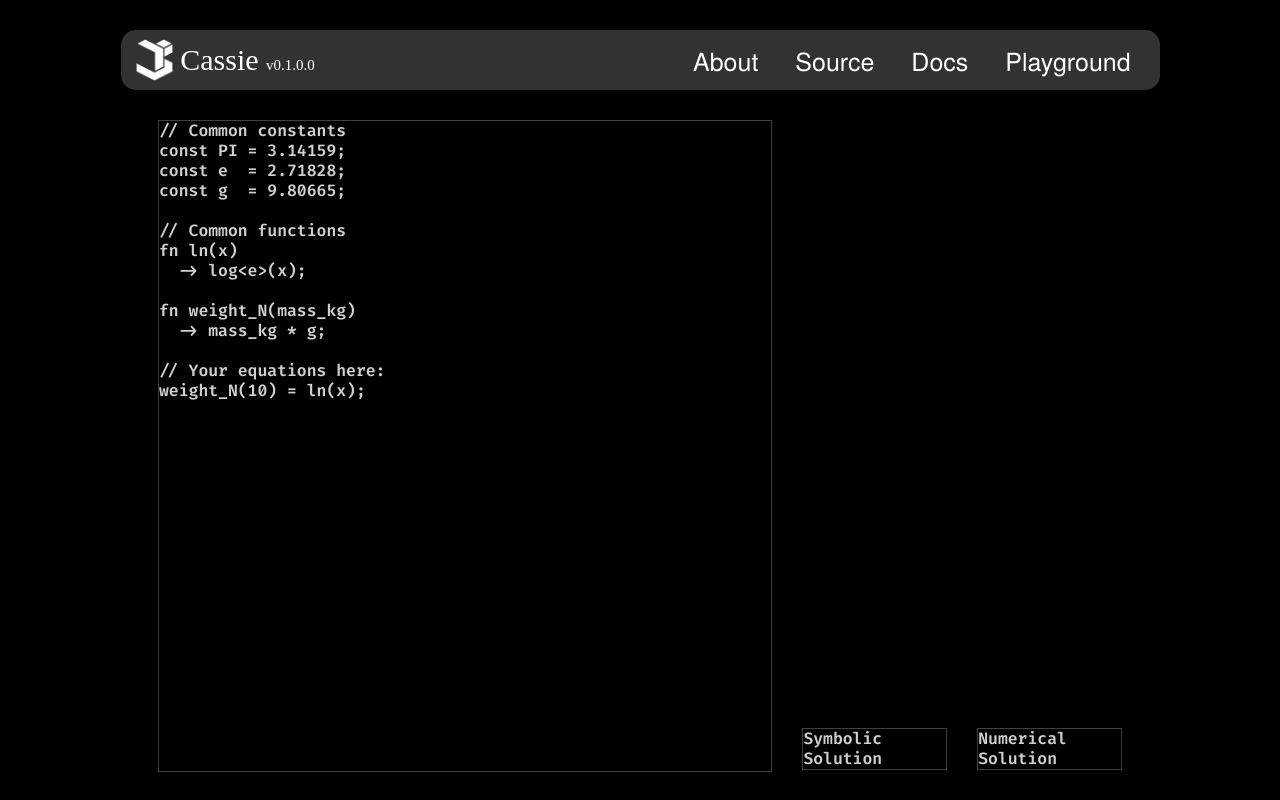
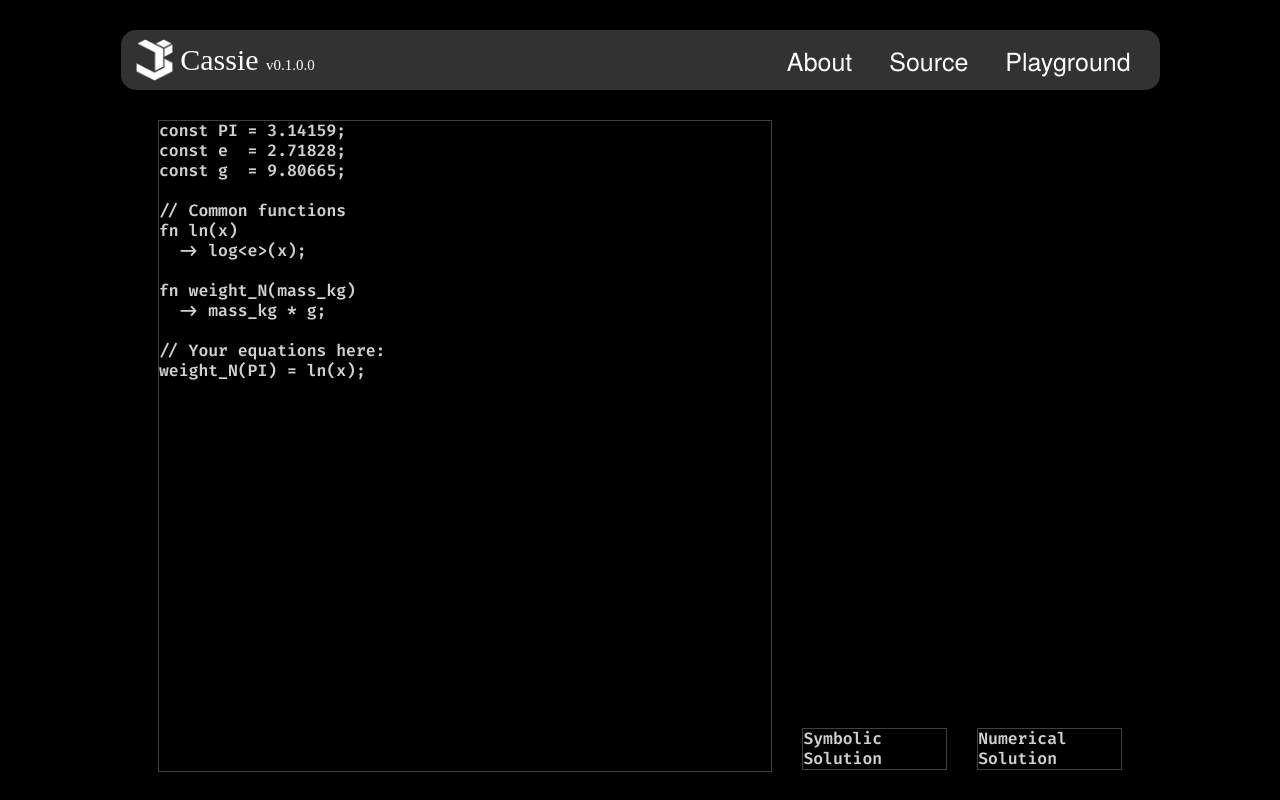
Before and after one commit to ForceOverArea/cassie, a website: page docs/playground.html in a window 1280 px wide. Drawn offline with Linux system fonts and the light colour scheme.

Commit message:
page should be in a good enough state to fix GitHub pages in master. Still need to work on documentation and info for site.

```diff
--- a/docs/playground.html
+++ b/docs/playground.html
@@ -28,9 +28,9 @@
           <span class="quick-fill clickable nav-item">
             <a href="https://github.com/forceoverarea/cassie">Source</a>
           </span>
-          <span class="quick-fill clickable nav-item">
+          <!-- <span class="quick-fill clickable nav-item">
             <a href="./docs.html">Docs</a>
-          </span>
+          </span> -->
           <span class="quick-fill clickable nav-item">
             <a href="./playground.html">Playground</a>
           </span>
@@ -42,7 +42,6 @@
       <div class="playground-container">
         <div id="editor-border" class="editor-border border debug">
           <div id="editor-pane" class="editor-pane debug" contenteditable="true" spellcheck="false">
-            <div>// Common constants</div>
             <div>const PI = 3.14159;</div>
             <div>const e&nbsp; = 2.71828;</div>
             <div>const g&nbsp; = 9.80665;</div>
@@ -52,7 +51,7 @@
             <div>fn weight_N(mass_kg)&nbsp;</div><div>&nbsp; -&gt; mass_kg * g;</div>
             <div><br></div>
             <div>// Your equations here:</div>
-            <div>weight_N(10) = ln(x);<br></div>
+            <div>weight_N(PI) = ln(x);<br></div>
           </div>
         </div>
         <div id="soln-border" class="soln-border border debug">
```
Also changed, not shown: docs/index.html (+5 -5 lines), 1 other file.
